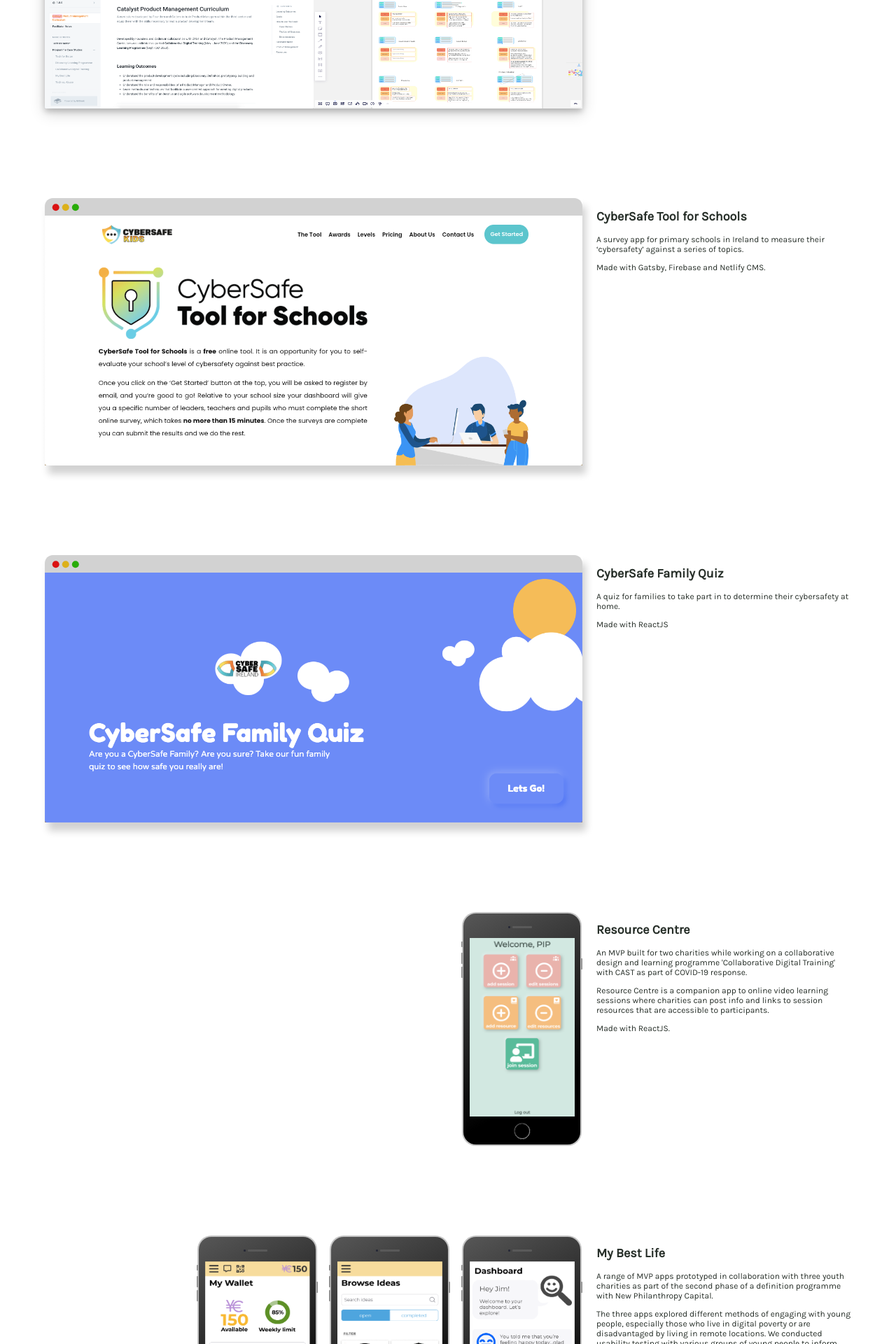
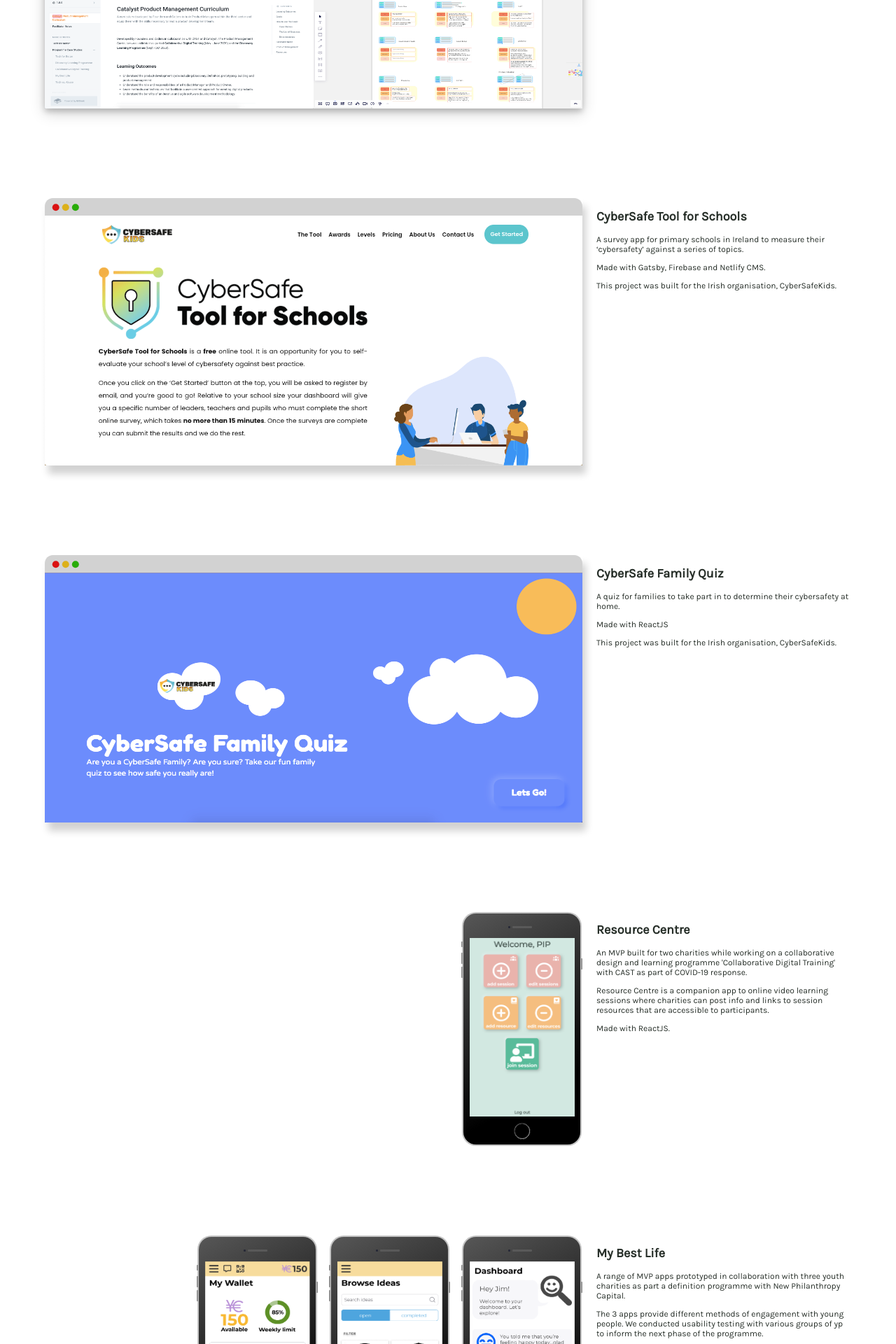
Before and after one commit to sienna-development/sienna-website, a Next.js app: page /projects in a window 1280 px wide. Shown: the part 814-2734 px from the top of the page at 70% size. Built offline with nearby package versions, Linux system fonts and the light colour scheme; a web font is replaced by a local one.

Commit message:
Add updated image for cyberbreak project

```diff
--- a/pages/projects.js
+++ b/pages/projects.js
@@ -59,7 +59,7 @@
           <p>
             Made with Miro, GitHub and Google docs.
           </p>
-          <p>This project was part of a Catalyst programme.</p>
+          <p>This project was part of a CAST/Catalyst programme.</p>
         </div>
       </section>
       <section className={styles.projectContainer}>
@@ -76,6 +76,7 @@
             ‘cybersafety’ against a series of topics.
           </p>
           <p>Made with Gatsby, Firebase and Netlify CMS.</p>
+          <p>This project was built for the Irish organisation, CyberSafeKids.</p>
         </div>
       </section>
       <section className={styles.projectContainer}>
@@ -92,6 +93,7 @@
             at home.{" "}
           </p>
           <p>Made with ReactJS</p>
+          <p>This project was built for the Irish organisation, CyberSafeKids.</p>
         </div>
       </section>
       <section className={styles.projectContainer}>
@@ -135,16 +137,15 @@
           <h2>My Best Life</h2>
           <p>
             A range of MVP apps prototyped in collaboration with three youth charities
-            as part of the second phase of a definition programme with New Philanthropy Capital.
+            as part a definition programme with New Philanthropy Capital.
           </p>
           <p>
-            The three apps explored different methods of engaging with young people,
-            especially those who live in digital poverty or are disadvantaged by living in remote locations.
-            We conducted usability testing with various groups of young people to inform the next phase of the programme.
+            The 3 apps provide different methods of engagement with young people.
+            We conducted usability testing with various groups of yp to inform the next phase of the programme.
             </p>
             <p>
-            Youth Coin and Youth Vote focuses on involving young people in the decision making processes.
-            The service recommender app was a space that personalised the search for services available to young people.
+            Youth Coin and Youth Vote focus on involving yp in the decision making processes.
+            The service recommender app is a space that personalises the search for services available.
           </p>
           <p>Made with Miro and Figma.</p>
         </div>
```
Also changed, not shown: public/images/csi-family-quiz.png.
